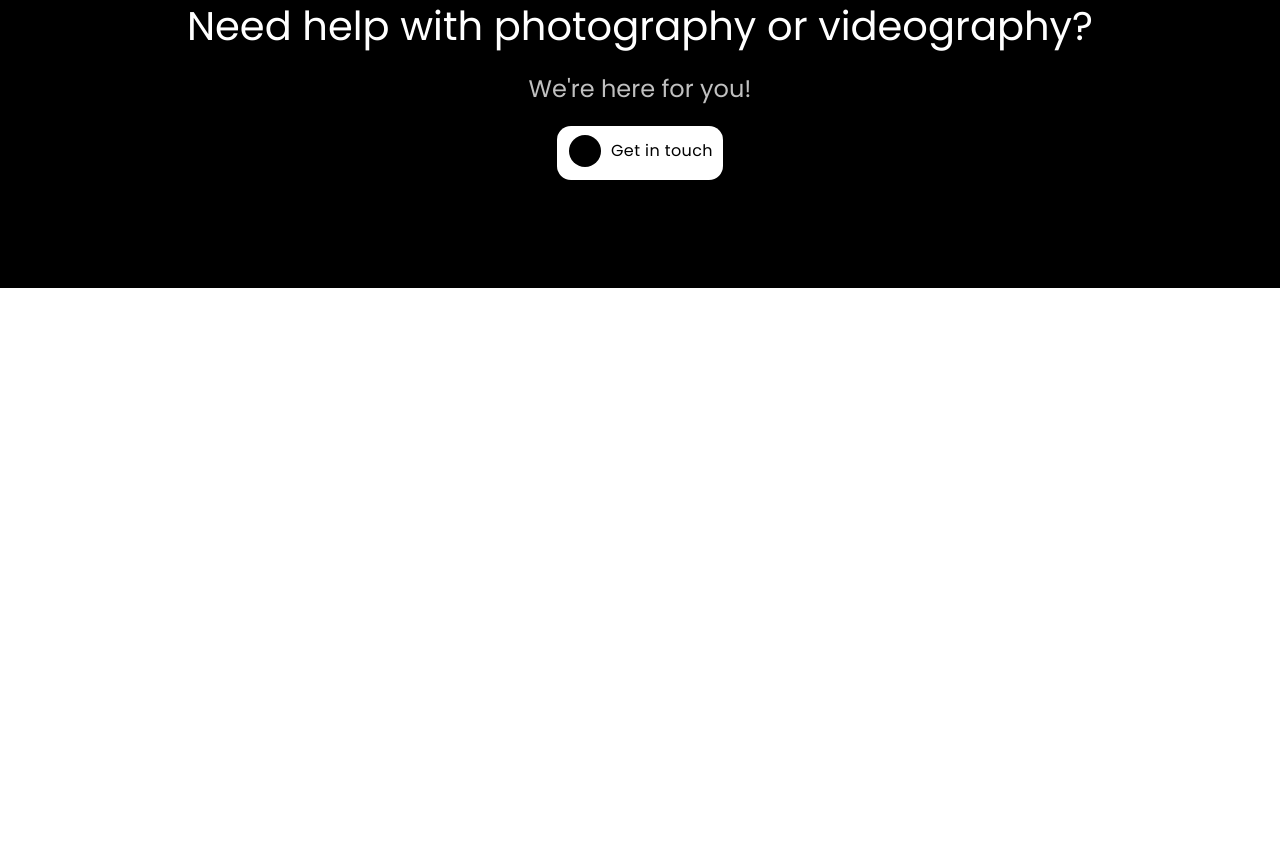
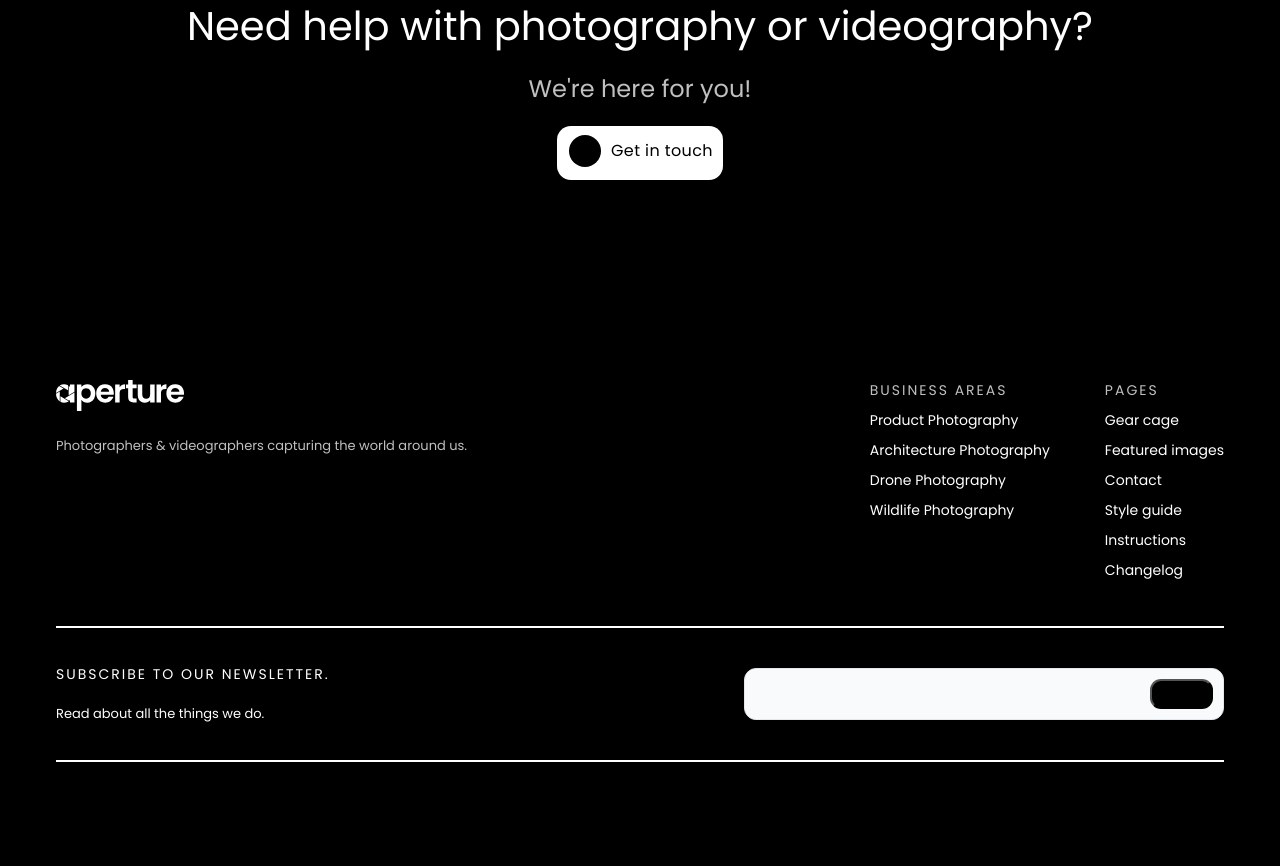
Before and after one commit to Fredo0888/Aperture, a plain HTML site: page index.html in a window 1280 px wide. Shown: the part 4067-4933 px from the top of the page. Before the commit the page ends 4355 px from the top, so only its background shows below. Drawn offline with Linux system fonts and the light colour scheme.

Commit message:
adaptive change

```diff
--- a/css/style.css
+++ b/css/style.css
@@ -454,3 +454,108 @@ header nav ul li:nth-child(2):after{
     border-radius: 50%;
     margin-right: 10px;
 }
+footer{
+    background-color: black;
+    padding-top: 92px;
+    padding-bottom: 104px;
+}
+.flex_container{
+    display: flex;
+    justify-content: space-between;
+}
+footer .left_item a{
+    display: inline-block;
+    margin-bottom: 20px;
+}
+footer .left_item p{
+    font-family: 'Poppins', sans-serif;
+    font-style: normal;
+    font-weight: 400;
+    font-size: 13px;
+    line-height: 20px;
+    color: #C0C0C0;
+}
+footer .right_item{
+    display: flex;
+}
+footer .right_item ul:first-of-type{
+    margin-right: 55px;
+}
+footer .right_item li:first-of-type{
+    font-family: 'Poppins';
+    font-style: normal;
+    font-weight: 400;
+    font-size: 14px;
+    line-height: 20px;
+    letter-spacing: 2px;
+    text-transform: uppercase;
+    color: #C0C0C0;
+    list-style: none;
+}
+footer .right_item li a {
+    font-family: 'Poppins';
+    font-style: normal;
+    font-weight: 400;
+    font-size: 14px;
+    line-height: 20px;
+    color: #FFFFFF;
+    text-decoration: none;
+}
+footer .right_item li{
+    margin-bottom: 10px;
+}
+footer .right_item ul{
+    margin-bottom: 36px;
+}
+footer .flex_container{
+    border-bottom: solid 2px #FFFFFF;
+}
+.down_item{
+    padding-top: 36px;
+}
+.down_item h3{
+    font-family: 'Poppins', sans-serif;
+    font-style: normal;
+    font-weight: 400;
+    font-size: 14px;
+    line-height: 20px;
+    letter-spacing: 2px;
+    text-transform: uppercase;
+    color: #FFFFFF;
+}
+.down_item p{
+    font-family: 'Poppins', sans-serif;
+    font-style: normal;
+    font-weight: 400;
+    font-size: 13px;
+    line-height: 20px;
+    color: #FFFFFF;
+    padding-top: 20px;
+    margin-bottom: 36px;
+}
+.form_flex_item form{
+    display: inline-flex;
+    justify-content: space-between;
+    background: #F9FAFB;
+    border: 1px solid #E5E7EB;
+    border-radius: 12px;
+    padding: 10px;
+    margin: 40px 0;
+    width: 458px;
+    text-align: center;
+}
+.form_flex_item input{
+    border: none;
+    background: transparent;
+}
+.form_flex_item button{
+    display: inline-block;
+    content: '';
+    width: 63px;
+    height: 30px;
+    background-color: black;
+    border-radius: 11px;
+    padding: 10px 6px 10px 0;
+
+
+}
--- a/index.html
+++ b/index.html
@@ -11,7 +11,7 @@
     <link rel="preconnect" href="https://fonts.googleapis.com">
     <link rel="preconnect" href="https://fonts.gstatic.com" crossorigin>
     <link href="https://fonts.googleapis.com/css2?family=Poppins&display=swap" rel="stylesheet">
-
+    <link rel="stylesheet" href="css/media-queries.css">
 </head>
 <body>
 <header>
@@ -172,6 +172,72 @@
         </a>
     </div>
     </section>
+<footer>
+    <div class="container">
+        <div class="flex_container">
+            <div class="left_item">
+                <a href="#"><img src="images/Combined-Shape.svg" alt="logo"></a>
+                <p>Photographers & videographers capturing the world around us.</p>
+            </div>
+            <div class="right_item">
+                <ul>
+                    <li>
+                        Business areas
+                    </li>
+                    <li>
+                        <a href="#">Product Photography</a>
+                    </li>
+                    <li>
+                        <a href="#">Architecture Photography</a>
+                    </li>
+                    <li>
+                        <a href="#">Drone Photography</a>
+                    </li>
+                    <li>
+                        <a href="#">Wildlife Photography</a>
+                    </li>
+                </ul>
+                <ul>
+                    <li>
+                        Pages
+                    </li>
+                    <li>
+                        <a href="#">Gear cage</a>
+                    </li>
+                    <li>
+                        <a href="#">Featured images</a>
+                    </li>
+                    <li>
+                        <a href="#">Contact</a>
+                    </li>
+                    <li>
+                        <a href="#">Style guide</a>
+                    </li>
+                    <li>
+                        <a href="#">Instructions</a>
+                    </li>
+                    <li>
+                        <a href="#">Changelog</a>
+                    </li>
+                </ul>
+            </div>
+        </div>
+        <div class="flex_container">
+            <div class="down_item">
+                    <h3>Subscribe to our newsletter.</h3>
+                <p>Read about all the things we do.</p>
+            </div>
+            <div class="form_flex_item">
+                <form>
+                    <input>
+                    <button></button>
+                </form>
+            </div>
+        </div>
+
+
+    </div>
+</footer>
 
 <script src="https://kit.fontawesome.com/693e48b446.js" crossorigin="anonymous"></script>
 </body>
```
